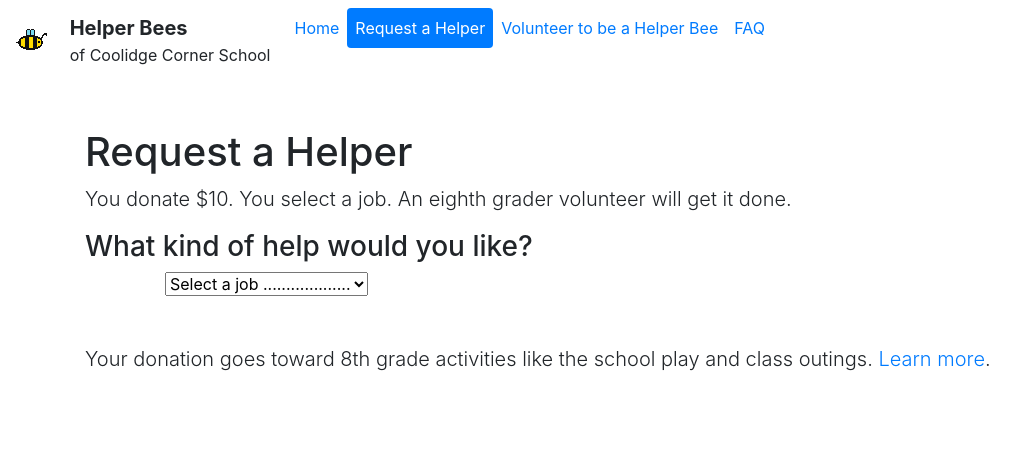
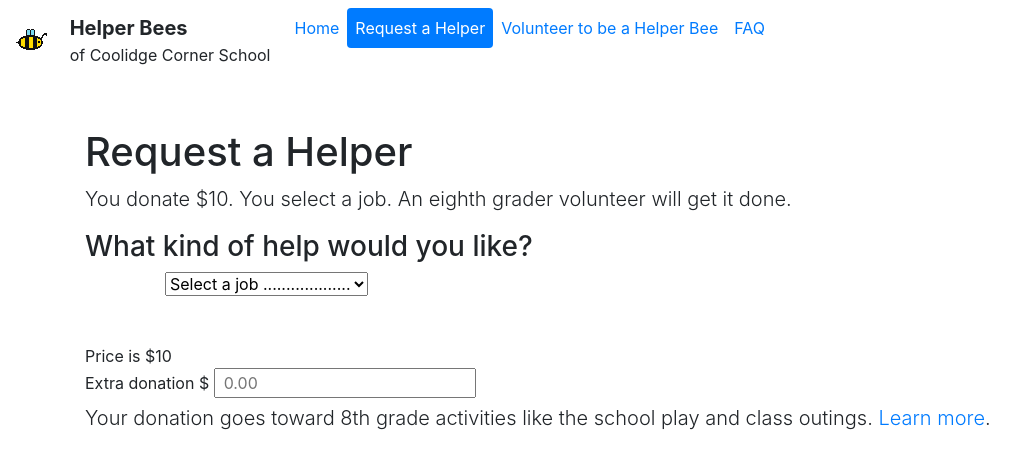
Before and after one commit to CoolidgeCornerSchool/helperbees, a Jekyll site: the page built from request_helper.html, in a window 1280 px wide. Shown: the top 469 px of the page, without its empty margins (0-1036 px from the left). Built offline with Jekyll 4.4.1, drawn with Linux system fonts in a browser that asks for light colours; comment, search, counter and statistics services are not loaded; some of the changed lines change nothing that is shown.

Commit message:
add donation

```diff
--- a/assets/js/request_helper.js
+++ b/assets/js/request_helper.js
@@ -5,6 +5,8 @@
 $(document).ready(init_shop);
 
 const offers_url = API_BASE_URL + '/offer';
+
+const BASE_VALUE = 10; // default to $10
 
 // This is a dedicated offer used for testing
 const TEST_OFFER_ID = 'LB9LCi5Ahg4';
@@ -24,17 +26,34 @@ const test_offer = {
 
 function init_shop() {
     $.get(offers_url).done(on_load_offers);
+    $('#extra_donation').change(on_change_donation);
     $('select#offer_type').change(on_change_offer_type);
+}
+
+function on_change_donation(){
+    let input = $(this);
+    let new_val = parseFloat(input.val());
+    if (new_val < 0 || isNaN(new_val)){
+	new_val = 0;
+	$(input).val(new_val);
+	return false;
+    }
+    $('select#offer_type').change();
 }
 
 // returns a <form/>
 function paypal_button(offer_id, offer_type){
     let url = "https://www.paypal.com/cgi-bin/webscr"
     let form = $('<form/>').attr({action: url, method: "post", target:"_top"});
+    let donation = parseFloat($('#extra_donation').val());
+    if (isNaN(donation) || donation < 0){
+	donation = 0;
+    }
+    let amount = BASE_VALUE + donation
     let fields = {
 	business: "SLDPEE4HT6FHA", // merchant ID
 	cmd: "_donations",
-	amount: "10.00",
+	amount: amount,
 	item_name: "HelperBees (" + offer_type + ")",
 	item_number: offer_id,
 	custom: offer_id,
@@ -44,6 +63,13 @@ function paypal_button(offer_id, offer_type){
 	return: "https://helperbees.org/request_thankyou"
     }
     let button_text = "Donate $10";
+    if (donation != 0){
+	if (Number.isInteger(donation)){
+	    button_text = "Donate $" + amount;
+	} else {
+	    button_text = "Donate $" + amount.toFixed(2);
+	}
+    }
     let button_style = "btn-primary";
     if (offer_type == 'testing'){
 	fields.amount = "0.01";
--- a/request_helper.html
+++ b/request_helper.html
@@ -21,9 +21,15 @@ layout: default
   </div>
 </div>
 
+<div>Price is $10</div>
+<label for="extra_donation">Extra donation $</label>
+<input type="number" id="extra_donation" class="pl-2" placeholder="0.00"/>
+
 <div class="row">
   <table class="d-none table table-striped offers"></table>
 </div>
+
+
 
 <p class="lead"> Your donation goes toward 8th grade activities like
 the school play and class outings. <a href="/faq">Learn more</a>.</p>
```
